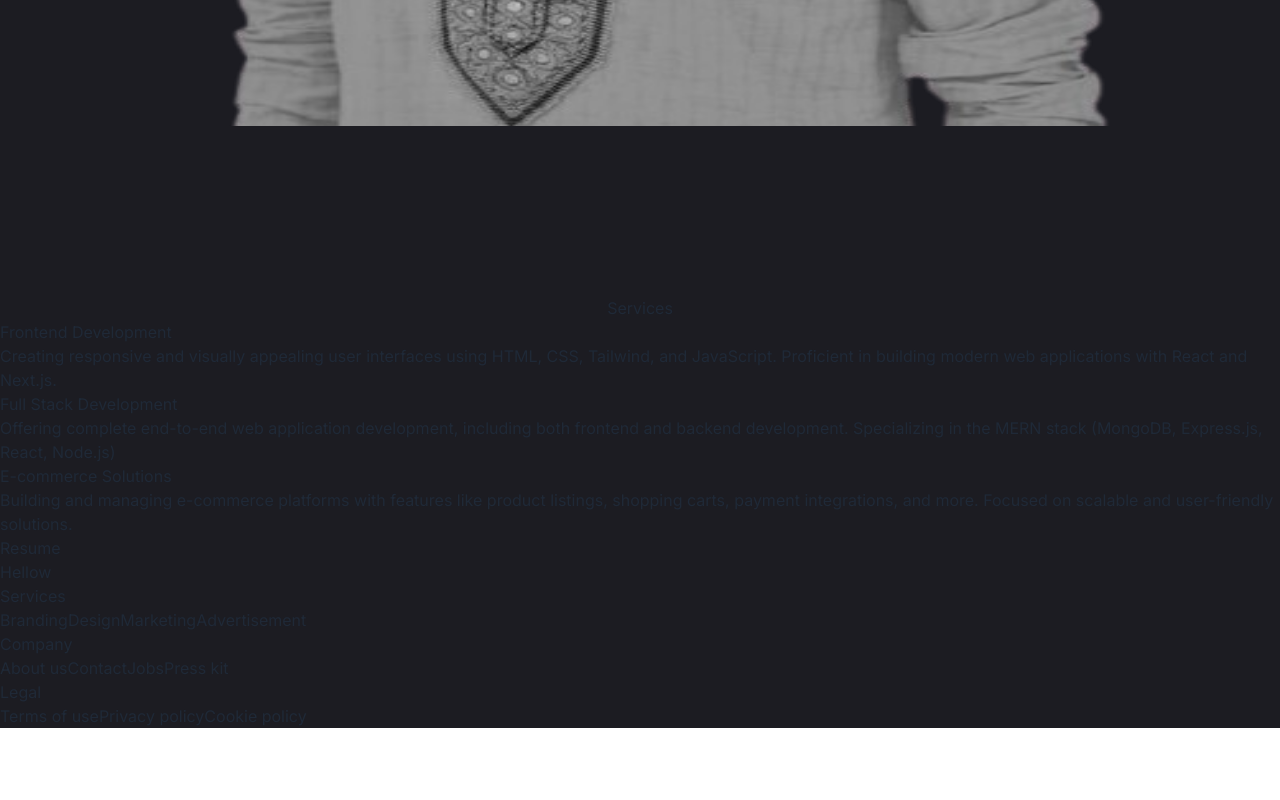
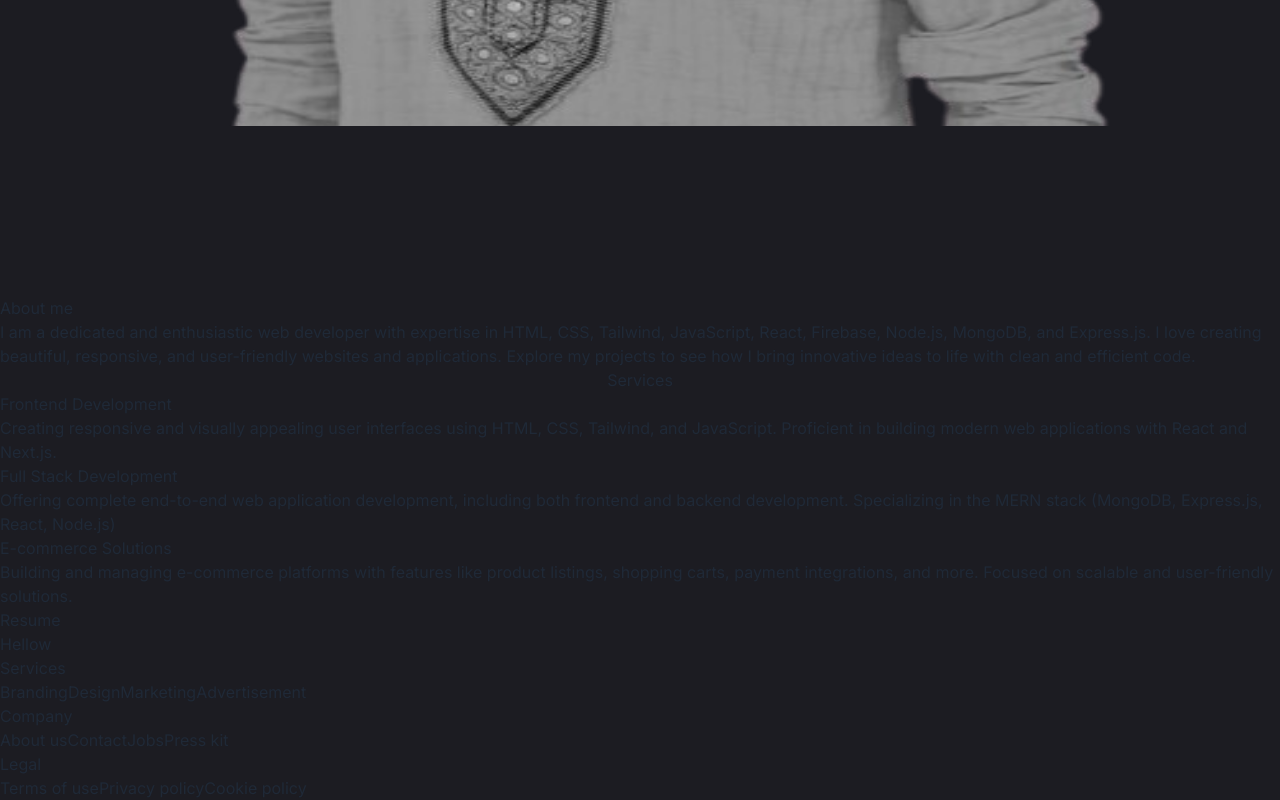
Before and after one commit to hasibulislamha01/Portfolio-NextJs, a Next.js app: page / in a window 1280 px wide. Shown: the part 674-1474 px from the top of the page. Before the commit the page ends 1402 px from the top, so only its background shows below. Built offline with nearby package versions, Linux system fonts and the light colour scheme.

Commit message:
about section added

```diff
--- /dev/null
+++ b/src/Components/HomeComponents/About/About.jsx
@@ -0,0 +1,14 @@
+import React from 'react';
+
+const About = () => {
+    return (
+        <div className='min-h-screen flex flex-col justify-center text-white text-center space-y-6'>
+            <h1 className='text-3xl'>About me</h1>
+            <p className='w-[95%] md:w-[80%] mx-auto'>
+                I am a dedicated and enthusiastic web developer with expertise in HTML, CSS, Tailwind, JavaScript, React, Firebase, Node.js, MongoDB, and Express.js. I love creating beautiful, responsive, and user-friendly websites and applications. Explore my projects to see how I bring innovative ideas to life with clean and efficient code.
+            </p>
+        </div>
+    );
+};
+
+export default About;
--- a/src/app/page.js
+++ b/src/app/page.js
@@ -1,4 +1,5 @@
 
+import About from "@/Components/HomeComponents/About/About";
 import Banner from "@/Components/HomeComponents/Bannar/Banner";
 import Projects from "@/Components/HomeComponents/Projects/Projects";
 import Resume from "@/Components/HomeComponents/Resume/Resume";
@@ -11,6 +12,7 @@ export default function Home() {
       <Banner />
 
       <div className="container mx-auto">
+        <About/>
         <Services />
         <Resume />
         <Projects/>
```
